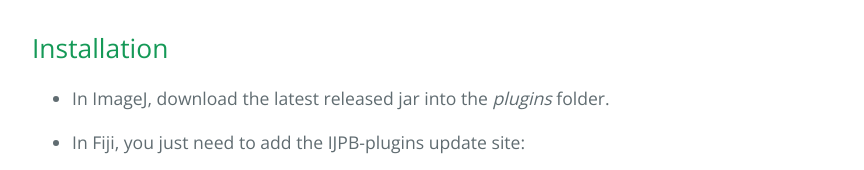
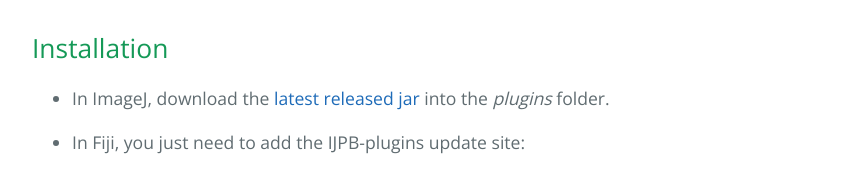
Before and after one commit to ijpb/MorphoLibJ, a plain HTML site: page index.html in a window 1280 px wide. Shown: the part 910-1080 px from the top of the page, without its empty margins (192-1056 px from the left). Drawn offline with nearby package versions, Linux system fonts and the light colour scheme.

Commit message:
add link to latest releases

```diff
--- a/index.html
+++ b/index.html
@@ -38,7 +38,7 @@
 <a id="installation" class="anchor" href="#installation" aria-hidden="true"><span class="octicon octicon-link"></span></a>Installation</h2>
 
 <ul>
-<li><p>In ImageJ, download the latest released jar into the <em>plugins</em> folder.</p></li>
+<li><p>In ImageJ, download the <a href="https://github.com/ijpb/MorphoLibJ/releases">latest released jar</a> into the <em>plugins</em> folder.</p></li>
 <li><p>In Fiji, you just need to add the IJPB-plugins update site:</p></li>
 </ul>
 
```
